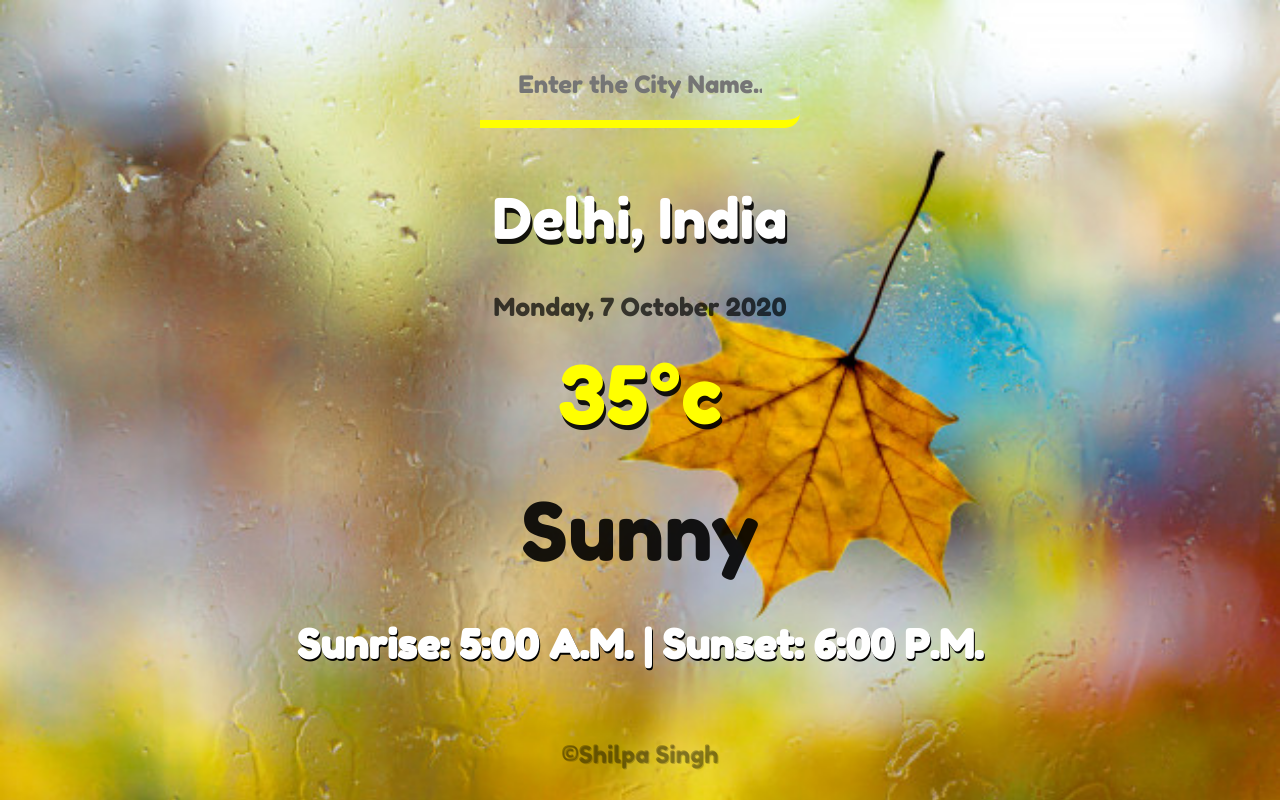
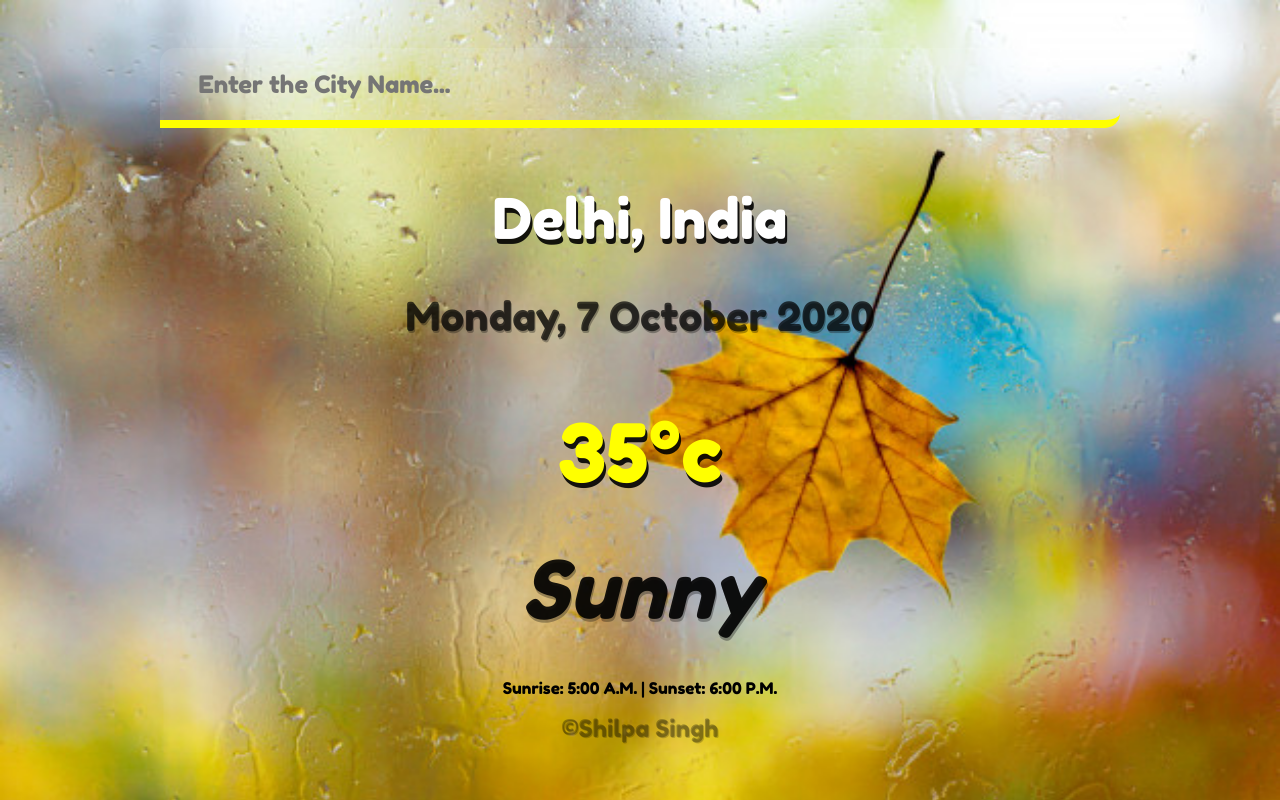
Before and after one commit to shilpasingh07/Weather-Update, a plain HTML site: page index.html in a window 1280 px wide. Drawn offline with Linux system fonts and the light colour scheme.

Commit message:
Update main.css

```diff
--- a/main.css
+++ b/main.css
@@ -6,7 +6,6 @@
 body{
 	font-family: 'Fredoka One', cursive;
 	background-image: url('maple.jpg');
-	background-color: #009B7D;
 	background-size: cover;
 	background-position: top center;
 }
@@ -23,10 +22,9 @@ header{
 	margin: 5vh auto;
 }
 header input{
-	width: 25vw;
+	width: 75vw;
 	height: 10vh;
 	padding: 3vh 3vw;
-	outline: none;
 	background-color: rgba(255,255,255,0.1);
 	border-radius: 15px 0px 15px 0px;
 	font-family: inherit;
@@ -37,7 +35,7 @@ header input{
 }
 header input:hover {
 	background-color: rgba(255,255,255,0.7);
-	width: 30vw;
+	width: 85vw;
 }
 main{
 	display: flex;
@@ -60,8 +58,8 @@ main{
 }
 .location .date{
 	color: rgba(0,0,0,0.7);
-	font-size: 25px;
-	text-shadow: 1px 2px rgba(0,0,0,0.3)
+	font-size: 5vh;
+	text-shadow: 1px 2px rgba(0,0,0,0.3);
 	margin-bottom: 5vh;
 }
 .current{
@@ -87,20 +85,9 @@ main{
 .current .weather{
 	color: rgba(0,0,0,0.9);
 	font-size: 10vh;
-	text-shadow: 1px 3px rgba(0,0,0,0.3)
+	text-shadow: 1px 3px rgba(0,0,0,0.3);
 	font-style: italic;
 	margin-bottom: 5vh;
-}
-.current .sun{
-	color: white;
-	font-size: 5vh;
-	font-weight: bolder;
-	text-shadow: 1px 2px rgba(0,0,0,1);
-	margin-bottom: 7vh;
-	transition: 0.5s ease-out;
-}
-.current .sun:hover{
-	font-size: 5.5vh;
 }
 footer{
 	display: flex;
```
